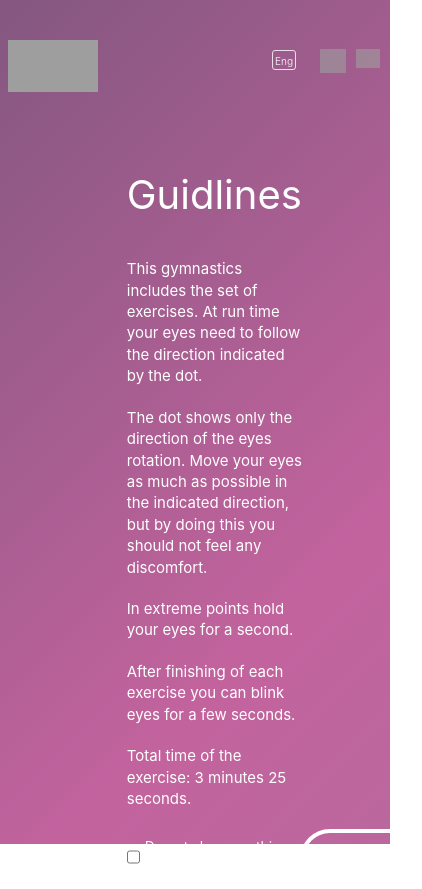
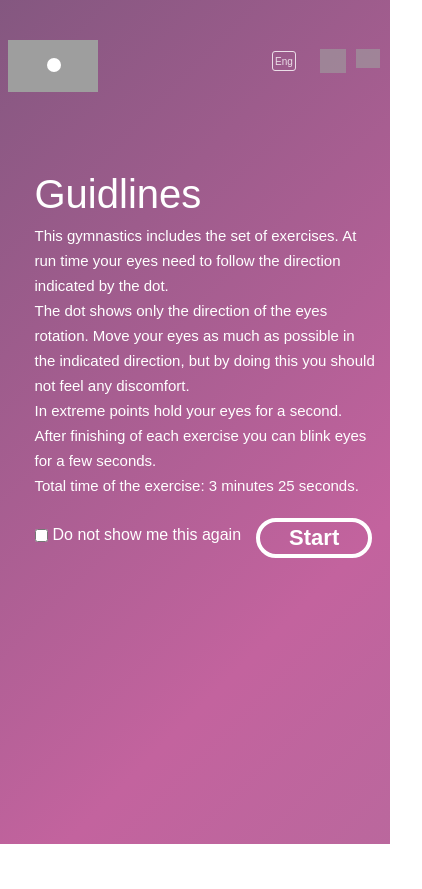
Before and after one commit to Shamil1001/blimb-clone, a React (Create React App) app: page /guid in a window 390 px wide. Shown: the whole page, 422 px wide, since content can reach past the window. After the commit the page ends 844 px from the top, so only its background shows below. Built offline with nearby package versions, Linux system fonts and the light colour scheme; grey boxes are pictures that could not be loaded.

Commit message:
two page responsiveness fixed

```diff
--- a/src/App.css
+++ b/src/App.css
@@ -1,15 +1,3 @@
-@tailwind base;
-@tailwind components;
-@tailwind utilities;
-
-/* .button-blue {
-  @apply bg-blue-500 text-white rounded p-2 mx-2;
-}
-
-.button-blue:hover {
-  @apply bg-blue-600;
-} */
-
 * {
   padding: 0;
   margin: 0;
@@ -17,12 +5,12 @@
 }
 
 body {
-  background-color: green;
-  height: 100%;
+  /* margin: 0; */
+  /* overflow: hidden; */
+  /* background-color: green;
+  height: 100%; */
+  /* position: relative; */
+  /* position: relative;
   width: 100%;
-  /* position: relative; */
+  display: block; */
 }
-
-/* .container{
-  max-width: 90%;
-} */
--- a/src/components/guidline.css
+++ b/src/components/guidline.css
@@ -14,6 +14,11 @@
   animation: Gradient 15s ease infinite;
 }
 
+.guide {
+  height: 100vh;
+  width: 100%;
+}
+
 .eyes {
   background-image: url("https://blimb.su/img/an-minieye.png");
   background-position: 0 0;
@@ -28,6 +33,19 @@
   left: 2%;
   opacity: 1;
   transition: all 0.9s ease-in-out;
+  /* width: 90px;
+  height: 52px;
+  opacity: 0;
+  position: absolute;
+  top: 40px;
+  left: 2%;
+  background-size: 100%;
+  background-image: url("https://blimb.su/img/an-minieye.png");
+  background-position: 0 0;
+  cursor: default;
+  transition-property: opacity;
+  transition-duration: 1s;
+  z-index: 1; */
 
   animation: miniopenclipeyes 0.8s steps(14) 1;
 }
@@ -47,7 +65,7 @@
   }
 }
 
-.eyes:hover:before {
+.eyes:before {
   content: "";
   display: block;
   width: 14px;
@@ -60,27 +78,26 @@
   background: #fff;
   border-radius: 50%;
   transition-property: transform;
-  transition-duration: 1s;
-  /* -webkit-transition: -moz-transform 0.3s ease-out;
-  -moz-transition: -webkit-transform 0.3s ease-out; */
-  /* transition: all 1s ease-in-out; */
-  /* transition: all 0.2s ease-in-out; */
-  transform: scale(1.5);
-  /* -webkit-transform: scale(1.5); */
+  transition-duration: 0.3s;
+  transform: scale(1);
+  -webkit-transform: scale(1);
+  -moz-transform: scale(1);
 }
-/* .eyes:hover {
+
+.eyes:hover:before {
   transition-property: transform;
   transition-duration: 0.3s;
   transform: scale(1.5);
   -webkit-transform: scale(1.5);
-} */
+  -moz-transform: scale(1.5);
+}
 
 .optionPanel {
-  position: absolute;
+  /* position: absolute;
   right: 50px;
   top: 41px;
   z-index: 1;
-  text-align: center;
+  text-align: center; */
 }
 
 .languagePanel {
@@ -203,16 +220,42 @@ ul {
 }
 
 .navyGuid {
+  /* min-width: 650px; */
+  /*
+  padding: 0 32px;
+  margin: 0 auto;
+  color: #fff;
+  font-size: 16px;
+  text-align: left; */
+  /* height: 100%; */
+  /* max-width: 600px; */
+  padding: 0 15px;
+  /* margin: 0 auto; */
+  font-size: 16px;
+  text-align: left;
   position: absolute;
   top: 25%;
   margin-top: -45px;
-  margin-left: 25%;
-  width: 60%;
+  margin-left: 20%;
+  /* width: 100%; */
   color: white;
   animation-name: fadeInBottom;
   animation-duration: 1s;
   animation-fill-mode: both;
+  transition-property: left, top, margin-left, width, height, margin-top;
+  -moz-transition-property: left, top, margin-left, width, height, margin-top;
+  transition-duration: 0.7s;
+  -moz-transition-duration: 0.7s;
 }
+
+@media only screen and (max-width: 810px) {
+  .navyGuid {
+    /* max-width: 100vw; */
+    margin-top: -45px;
+    margin-left: 10%;
+  }
+}
+
 @keyframes fadeInBottom {
   from {
     opacity: 0;
@@ -224,19 +267,47 @@ ul {
 }
 
 .guidText {
-  margin-top: 35px;
-  display: flex;
-  flex-direction: column;
+  /* margin-top: 35px; */
+  /* display: flex; */
+  /* flex-direction: column; */
+  /* height: 100%; */
+  /* max-width: 600px; */
+  /* letter-spacing: -1px; */
+  line-height: 30px;
   gap: 20px;
   font-size: 15px;
-  width: 75%;
+  width: 100%;
+  max-width: 600px;
+  text-align: left;
+  /* padding-bottom: 32px; */
+}
+
+@media only screen and (max-width: 415px) {
+  .navyGuid {
+    /* max-width: 100vw; */
+    margin-top: -45px;
+    margin-left: 5%;
+  }
+  .guidText {
+    line-height: 25px;
+  }
+}
+@media only screen and (max-width: 365px) {
+  .navyGuid {
+    /* max-width: 100vw; */
+    margin-top: -45px;
+    margin-left: 0%;
+  }
+  .guidText {
+    line-height: 25px;
+  }
 }
 
 .navyGuid .input-btn .btn {
   margin-top: 20px;
   border: 4px solid white;
   width: 200%;
-  height: 60px;
+  height: 40px;
   border-radius: 50px;
   color: white;
   /* width: 10vw; */
@@ -272,6 +343,29 @@ ul {
   gap: 15px;
 }
 
+@media only screen and (max-width: 300px) {
+  .navyGuid {
+    /* max-width: 100vw; */
+    margin-top: -45px;
+    margin-left: 0%;
+  }
+  .guidTitle {
+    font-size: 30px;
+  }
+  .guidText {
+    line-height: 25px;
+  }
+  .navyGuid .input-btn .btn {
+    margin-top: 20px;
+    border: 2px solid white;
+    width: 130%;
+    height: 30px;
+  }
+  .input-btn {
+    gap: 5px;
+  }
+}
+
 .nav {
   display: flex;
   justify-content: center;
--- a/src/components/guidline.jsx
+++ b/src/components/guidline.jsx
@@ -40,7 +40,7 @@ function Guidline({
 
   return (
     <>
-      <div className="main">
+      <div className="main guide">
         <Navbar2
           list={list}
           pylan={pylan}
@@ -56,11 +56,8 @@ function Guidline({
             {lang === "eng" ? guideLang[0].eng : guideLang[0].rus}
           </p>
           <div className="guidText">
-            <div>
-              <span>
-                {lang === "eng" ? guideLang[1].eng : guideLang[1].rus}
-              </span>
-            </div>
+            <span>{lang === "eng" ? guideLang[1].eng : guideLang[1].rus}</span>
+
             <div>
               <span>
                 {lang === "eng" ? guideLang[2].eng : guideLang[2].rus}
@@ -106,9 +103,9 @@ function Guidline({
             </Link>
           </div>
         </div>
-        <div className="footer">
+        {/* <div className="footer">
           <div className="social"></div>
-        </div>
+        </div> */}
       </div>
       <Outlet />
     </>
--- a/src/components/main.css
+++ b/src/components/main.css
@@ -1,32 +1,30 @@
 @import "rsuite/dist/rsuite.css";
 
 .main {
+  position: relative;
+  height: 100vh;
   width: 100%;
+  /* padding-top: 100%; */
+  font-family: "PT Sans", sans-serif;
+  box-sizing: border-box;
+  -webkit-box-sizing: border-box;
+  -moz-box-sizing: border-box;
+  transition-property: padding-top;
+  -webkit-transition-property: padding-top;
+  -moz-transition-property: padding-top;
+  transition-duration: 1s;
+  -webkit-transition-duration: 1s;
+  -moz-transition-duration: 1s;
+
+  /* width: 100%;
   height: 100%;
   position: absolute;
-  /* min-width: 500px; */
   background: linear-gradient(-45deg, #ee7752, #e73c7e, #23a6d5, #23d5ab);
   -webkit-animation: Gradient 15s ease infinite;
   -moz-animation: Gradient 15s ease infinite;
   animation: Gradient 15s ease infinite;
   display: flex;
-  justify-content: center;
-}
-
-@media only screen and (max-width: 920px) {
-  .main {
-    /* width: 650px; */
-    /* height: 100vh; */
-    /* width: 80%; */
-  }
-}
-
-@media only screen and (max-width: 281px) {
-  .main {
-    /* width: 650px; */
-    /* height: 178.5vh; */
-    /* width: 80%; */
-  }
+  justify-content: center; */
 }
 
 @-webkit-keyframes Gradient {
@@ -65,18 +63,18 @@
   }
 }
 
-.wrapper {
-  position: relative;
+/* .wrapper {
+  position: absolute;
   width: 100%;
   height: 20%;
   -webkit-box-sizing: border-box;
   -webkit-transition-property: padding-top;
   -webkit-transition-duration: 1s;
-}
+} */
 
 .eye {
   background-image: url("https://blimb.su/img/eyes.png");
-  background-position: 0 0;
+  /* background-position: 0 0;
   width: 170px;
   height: 100px;
   transition-property: left, top, margin-left, width, height, margin-top,
@@ -89,7 +87,41 @@
   left: 50%;
   margin-left: -85px;
   opacity: 1;
-  animation: clipeyes 0.3s steps(10) 1;
+  animation: clipeyes 0.3s steps(10) 1; */
+
+  background-position: 0 0;
+  width: 170px;
+  height: 100px;
+  transition-property: left, top, margin-left, width, height, margin-top;
+  -moz-transition-property: left, top, margin-left, width, height, margin-top;
+  transition-duration: 0.7s;
+  -moz-transition-duration: 0.7s;
+  background-size: 100%;
+  cursor: pointer;
+  position: absolute;
+  top: 50px;
+  left: 50%;
+  margin-left: -85px;
+  opacity: 1;
+  -webkit-animation: clipeyes 0.2s steps(10) 1;
+  -moz--animation: clipeyes 0.2s steps(10) 1;
+  animation: clipeyes 0.2s steps(10) 1;
+}
+
+@media only screen and (max-width: 500px) {
+  .eye {
+    width: 120px;
+    height: 70px;
+    margin-left: -70px;
+  }
+}
+
+@media only screen and (max-width: 300px) {
+  .eye {
+    width: 90px;
+    height: 50px;
+    margin-left: -70px;
+  }
 }
 
 @keyframes clipeyes {
@@ -103,7 +135,7 @@
   }
 }
 
-.wrapper .optionPanel {
+.main .optionPanel {
   position: absolute;
   right: 10px;
   top: 41px;
@@ -130,7 +162,7 @@
 .audioPanel {
   display: inline-block;
   position: relative;
-  margin-left: 24px;
+  /* margin-left: 24px; */
 }
 
 .volumeList {
@@ -308,12 +340,22 @@
   justify-content: center;
   gap: 20px;
 }
+
+.tweeter:hover,
+.facebook:hover,
+.Vk:hover {
+  background: rgba(87, 85, 85, 0.16);
+}
+
 .tweeter,
 .facebook,
 .Vk {
+  fill: white;
+  background: rgba(236, 236, 236, 0.16);
+  border-radius: 3px;
   display: flex;
   flex-direction: row;
   gap: 5px;
-  padding: 5px 10px;
+  padding: 3px 5px;
   cursor: pointer;
 }
--- a/src/components/navbarMain.jsx
+++ b/src/components/navbarMain.jsx
@@ -24,7 +24,6 @@ function Navbar({
 
   return (
     <>
-      <div className="wrapper">
       <div className={eyeActive ? "eye active" : "eye"}></div>
       <div className="optionPanel">
         <span onClick={() => handleLanguage()} className="languagePanel">
@@ -82,7 +81,6 @@ function Navbar({
           </div>
         </div>
       </div>
-      </div>
 
       <Outlet />
     </>
--- a/src/index.css
+++ b/src/index.css
@@ -1,20 +1,18 @@
-/* body {
+body {
   margin: 0;
   width: 100%;
   height: 100%;
+  /* position: relative; */
   font-family: -apple-system, BlinkMacSystemFont, "Segoe UI", "Roboto", "Oxygen",
     "Ubuntu", "Cantarell", "Fira Sans", "Droid Sans", "Helvetica Neue",
     sans-serif;
   -webkit-font-smoothing: antialiased;
   -moz-osx-font-smoothing: grayscale;
-} */
+}
 
 #root {
-  height: 100%;
+  /* height: 100%; */
+  /* overflow: hidden; */
+  /* position: relative; */
+  /* display: flex; */
 }
-
-/* code {
-  font-family: source-code-pro, Menlo, Monaco, Consolas, 'Courier New',
-    monospace;
-}
- */
--- a/src/index.js
+++ b/src/index.js
@@ -1,7 +1,7 @@
 import React from "react";
 import reportWebVitals from "./reportWebVitals";
 import App from "./App";
-// import "./index.css";
+import "./index.css";
 import { BrowserRouter } from "react-router-dom";
 import { createRoot } from "react-dom/client";
 
```
Lines whose indentation alone changed are shown as unchanged.
